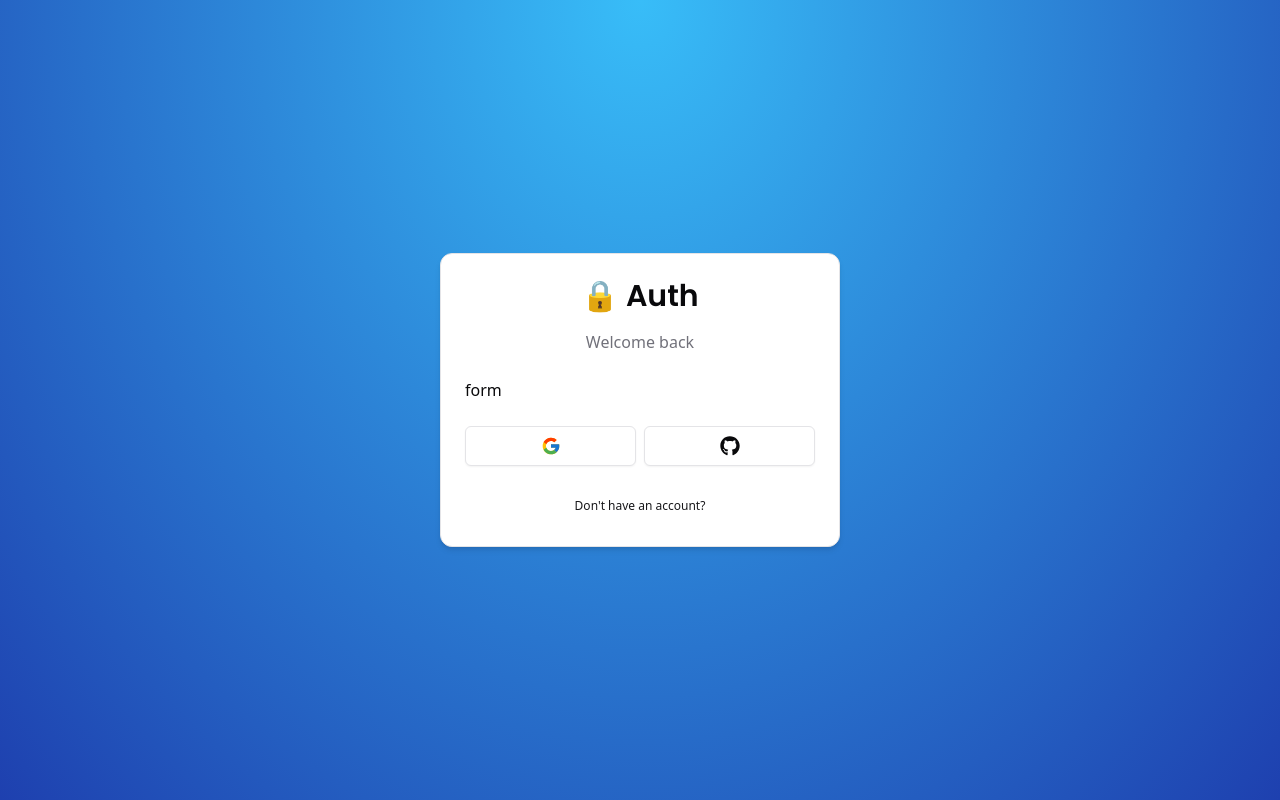
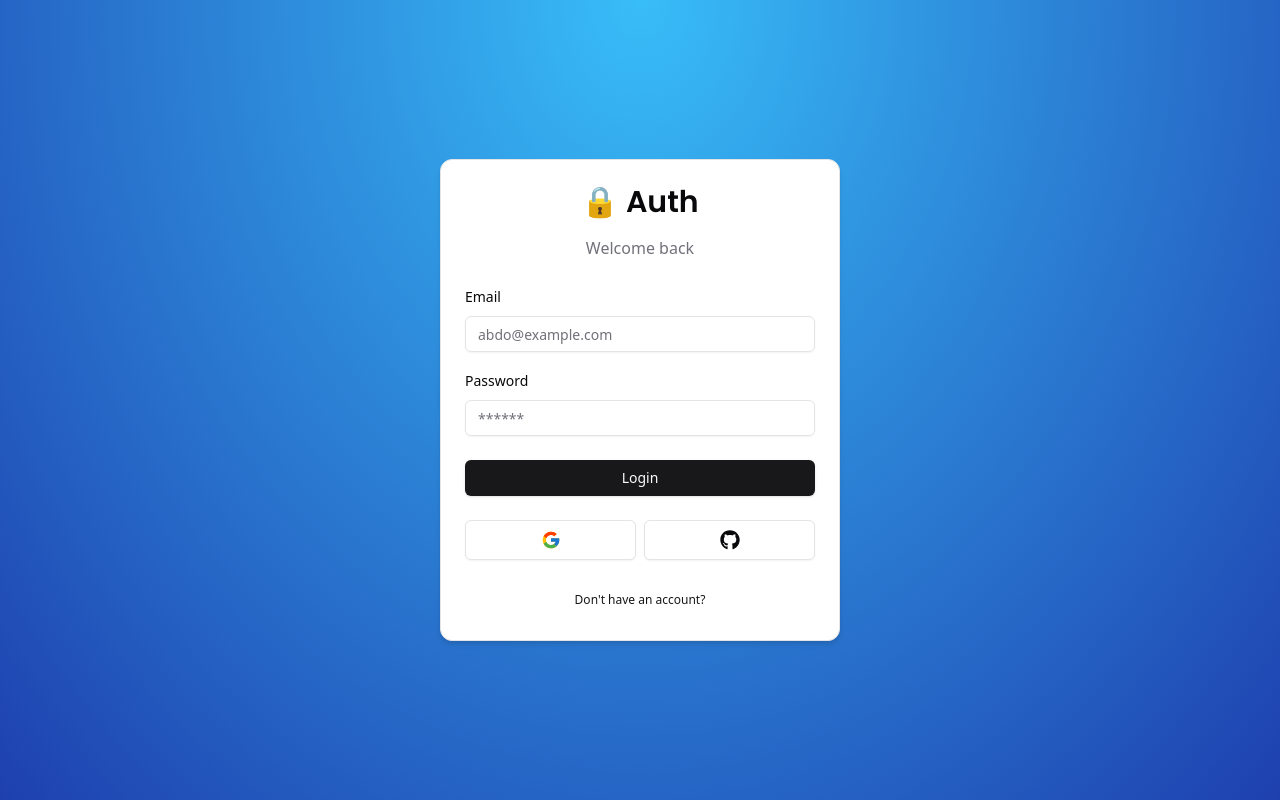
Before and after one commit to abdok10/ultimate-auth, a Next.js app: page /auth/login in a window 1280 px wide. Built offline with nearby package versions, Linux system fonts and the light colour scheme.

Commit message:
server & client Login validation using server actions

```diff
--- /dev/null
+++ b/actions/login.ts
@@ -0,0 +1,15 @@
+"use server";
+
+import { LoginSchema } from "@schemas";
+import { z } from "zod";
+
+export const login = async (values: z.infer<typeof LoginSchema>) => {
+  const validatedField = LoginSchema.safeParse(values);
+
+  if (!validatedField.success) {
+    // return { error: validatedField.error.errors[0].message };
+    return { error: "Invalidated fields!" };
+  }
+
+  return { success: "Email sent!"}
+};
--- /dev/null
+++ b/components/FormError.tsx
@@ -0,0 +1,16 @@
+import { ExclamationTriangleIcon } from "@radix-ui/react-icons";
+
+interface FormErrorProps {
+  message: string;
+}
+
+const FormError = ({ message }: FormErrorProps) => {
+  if (!message) return null;
+  return (
+    <div className="bg-destructive/15 p-3 rounded-md flex items-center gap-x-2 text-sm text-destructive">
+      <ExclamationTriangleIcon className="h-4 w-4" />
+      <p>{message}</p>
+    </div>
+  );
+};
+export default FormError;
--- /dev/null
+++ b/components/FormSuccess.tsx
@@ -0,0 +1,16 @@
+import { CheckCircledIcon } from "@radix-ui/react-icons";
+
+interface FormSuccessProps {
+  message: string;
+}
+
+const FormSuccess = ({ message }: FormSuccessProps) => {
+  if (!message) return null;
+  return (
+    <div className="bg-emerald-500/15 p-3 rounded-md flex items-center gap-x-2 text-sm text-emerald-500">
+      <CheckCircledIcon className="h-4 w-4" />
+      <p>{message}</p>
+    </div>
+  );
+};
+export default FormSuccess;
--- a/components/auth/CardWrapper.tsx
+++ b/components/auth/CardWrapper.tsx
@@ -3,7 +3,6 @@
 import {
   Card,
   CardContent,
-  CardDescription,
   CardFooter,
   CardHeader,
 } from "@components/ui/card";
--- a/components/auth/LoginForm.tsx
+++ b/components/auth/LoginForm.tsx
@@ -1,12 +1,107 @@
-import { CardWrapper } from "./CardWrapper"
+"use client";
+
+import { zodResolver } from "@hookform/resolvers/zod";
+import { useForm } from "react-hook-form";
+
+import { z } from "zod";
+
+import { Button } from "@/components/ui/button";
+import {
+  Form,
+  FormControl,
+  FormField,
+  FormItem,
+  FormLabel,
+  FormMessage,
+} from "@/components/ui/form";
+
+import { CardWrapper } from "@components/auth/CardWrapper";
+import { LoginSchema } from "@schemas";
+import { Input } from "@components/ui/input";
+import FormError from "@components/FormError";
+import FormSuccess from "@components/FormSuccess";
+import { login } from "@actions/login";
+import { useState, useTransition } from "react";
 
 export const LoginForm = () => {
+  const [error, setError] = useState<string | undefined>("");
+  const [success, setSuccess] = useState<string | undefined>("");
+  const [isPending, startTransition] = useTransition();
+
+  const form = useForm<z.infer<typeof LoginSchema>>({
+    resolver: zodResolver(LoginSchema),
+    defaultValues: {
+      email: "",
+      password: "",
+    },
+  });
+
+  const onSubmit = (values: z.infer<typeof LoginSchema>) => {
+    setError("");
+    setSuccess("");
+    startTransition(() => {
+      login(values).then((data) => {
+        setError(data.error);
+        setSuccess(data.success);
+      });
+    });
+  };
+
   return (
     <CardWrapper
-        headerLabel="Welcome back"
-        backButtonLabel="Don't have an account?"
-        backButtonHref="/auth/register"
-        showSocial
-    >form</CardWrapper>
-  )
-}
+      headerLabel="Welcome back"
+      backButtonLabel="Don't have an account?"
+      backButtonHref="/auth/register"
+      showSocial
+    >
+      <Form {...form}>
+        <form onSubmit={form.handleSubmit(onSubmit)} className="space-y-6">
+          <div className="space-y-4">
+            <FormField
+              control={form.control}
+              name="email"
+              render={({ field }) => (
+                <FormItem>
+                  <FormLabel>Email</FormLabel>
+                  <FormControl>
+                    <Input
+                      disabled={isPending}
+                      {...field}
+                      type="email"
+                      placeholder="abdo@example.com"
+                    />
+                  </FormControl>
+                  <FormMessage />
+                </FormItem>
+              )}
+            ></FormField>
+
+            <FormField
+              control={form.control}
+              name="password"
+              render={({ field }) => (
+                <FormItem>
+                  <FormLabel>Password</FormLabel>
+                  <FormControl>
+                    <Input
+                      {...field}
+                      disabled={isPending}
+                      type="password"
+                      placeholder="******"
+                    />
+                  </FormControl>
+                  <FormMessage />
+                </FormItem>
+              )}
+            ></FormField>
+          </div>
+          <FormError message={error} />
+          <FormSuccess message={success} />
+          <Button type="submit" disabled={isPending} className="w-full">
+            Login
+          </Button>
+        </form>
+      </Form>
+    </CardWrapper>
+  );
+};
--- /dev/null
+++ b/components/ui/input.tsx
@@ -0,0 +1,25 @@
+import * as React from "react"
+
+import { cn } from "@/lib/utils"
+
+export interface InputProps
+  extends React.InputHTMLAttributes<HTMLInputElement> {}
+
+const Input = React.forwardRef<HTMLInputElement, InputProps>(
+  ({ className, type, ...props }, ref) => {
+    return (
+      <input
+        type={type}
+        className={cn(
+          "flex h-9 w-full rounded-md border border-input bg-transparent px-3 py-1 text-sm shadow-sm transition-colors file:border-0 file:bg-transparent file:text-sm file:font-medium file:text-foreground placeholder:text-muted-foreground focus-visible:outline-none focus-visible:ring-1 focus-visible:ring-ring disabled:cursor-not-allowed disabled:opacity-50",
+          className
+        )}
+        ref={ref}
+        {...props}
+      />
+    )
+  }
+)
+Input.displayName = "Input"
+
+export { Input }
--- /dev/null
+++ b/schemas/index.ts
@@ -0,0 +1,10 @@
+import * as z from "zod";
+
+export const LoginSchema = z.object({
+  email: z.string().email({
+    message: "Email is Required",
+  }),
+  password: z.string().min(1, {
+    message: "Password is Required",
+  }),
+});
```
